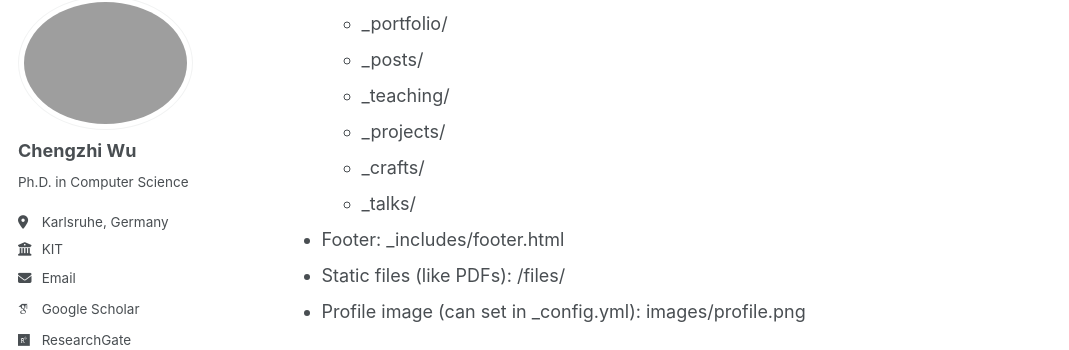
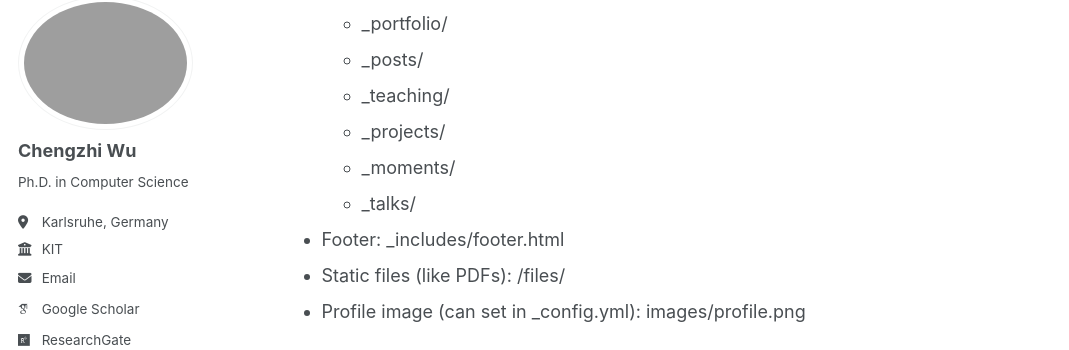
Before and after one commit to stevenczwu/stevenczwu.github.io, a Jekyll site: the page built from _pages/markdown.md, in a window 1280 px wide and 900 px high, scrolled down 310 px. Shown: the part 103-453 px from the top of the window, without its empty margins (0-1069 px from the left). Built offline with Jekyll 4.4.1, drawn with Linux system fonts in a browser that asks for light colours; emoji names are drawn with the system emoji font; some web fonts are replaced.

Commit message:
update moments

```diff
--- a/_pages/markdown.md
+++ b/_pages/markdown.md
@@ -18,7 +18,7 @@ redirect_from:
   * _posts/
   * _teaching/
   * _projects/
-  * _crafts/
+  * _moments/
   * _talks/
 * Footer: _includes/footer.html
 * Static files (like PDFs): /files/
```
